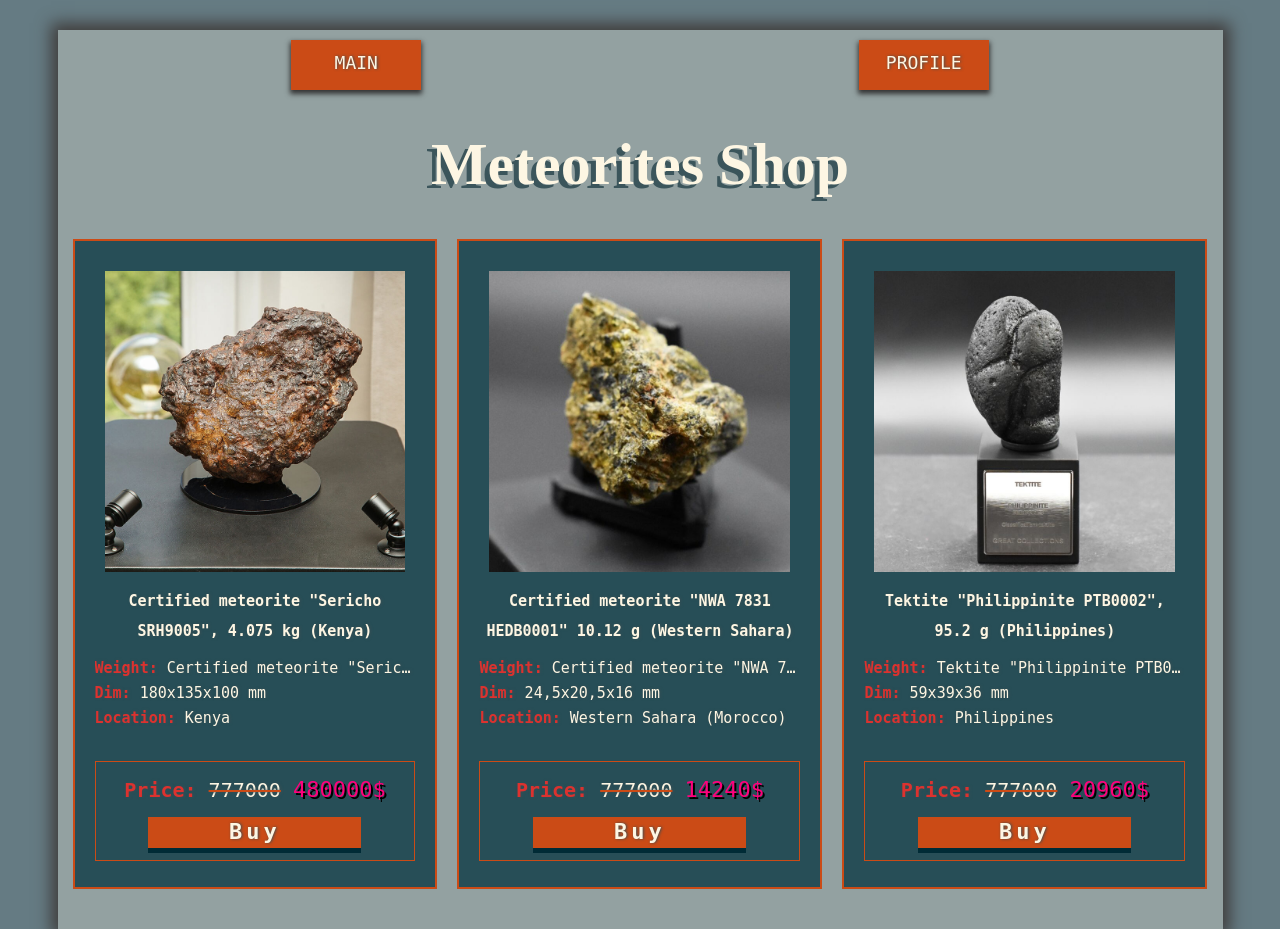
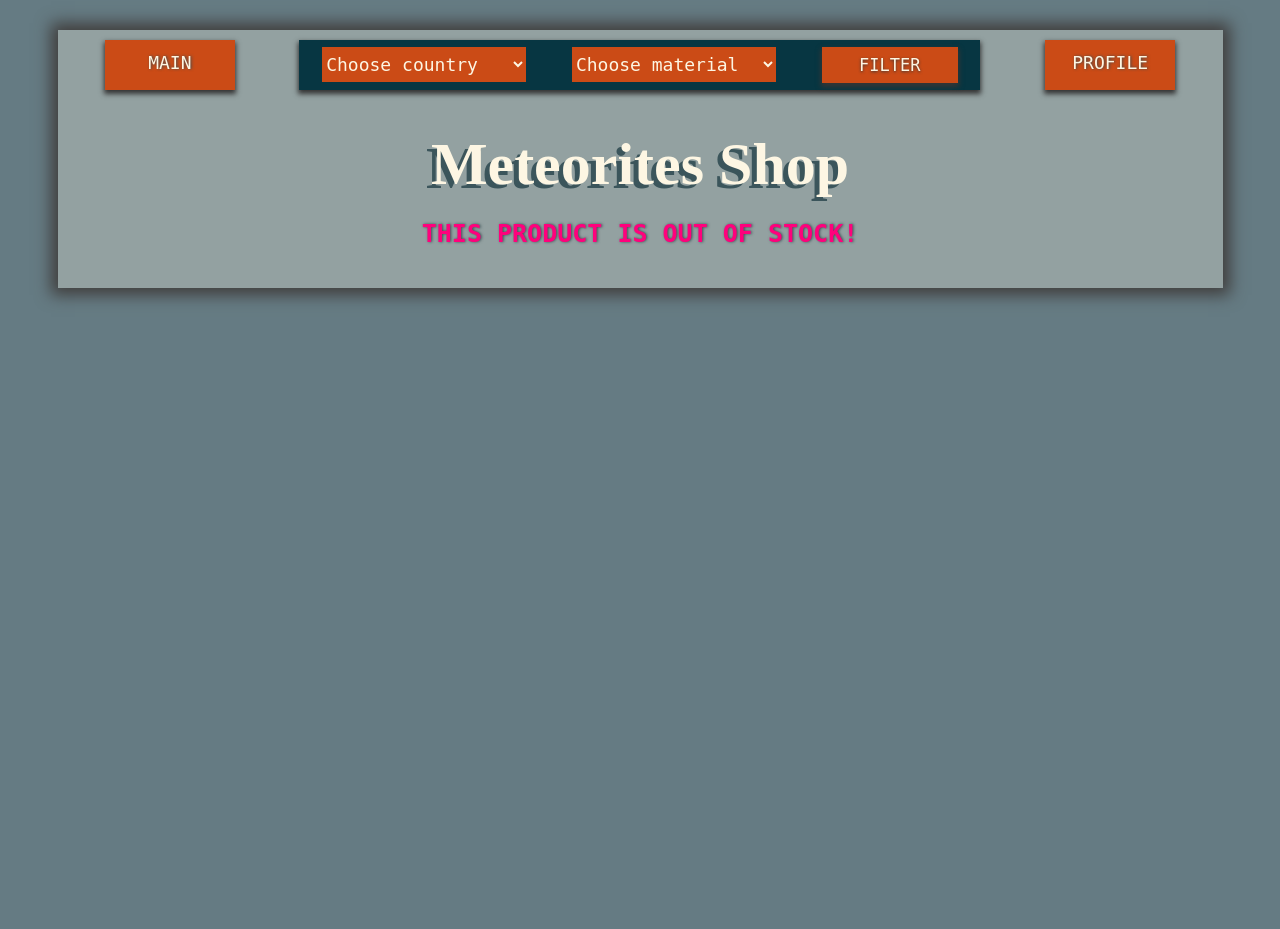
Before and after one commit to blackbirdcoder/learning_python_advanced_wave_2, a Django app: page / in a window 1280 px wide. After the commit the page ends 303 px from the top, so only its background shows below. Run offline with Django 4.2, Linux system fonts and the light colour scheme; data that the repository does not hold is empty.

Commit message:
product cards, models, filter ready

```diff
--- a/meteorites/meteorites/urls.py
+++ b/meteorites/meteorites/urls.py
@@ -22,5 +22,5 @@ urlpatterns = [
     path('', main, name='main'),
     path('admin/', admin.site.urls),
     path('profile/', profile, name='profile'),
-    path('product/<int:num>', product, name='product')
+    path('product/<slug:slug>', product, name='product')
 ]
--- a/meteorites/shop/templates/shop/main.html
+++ b/meteorites/shop/templates/shop/main.html
@@ -3,29 +3,38 @@
 {% block content %}
     <div class="box-heading">
         <h1 class="heading">Meteorites Shop</h1>
+        {% if products|length == 0 %}
+            <div class="notification">This product is out of stock!</div>
+            <meta http-equiv="REFRESH" content="3;url={{ main }}">
+        {% endif%}
     </div>
+    {% if products|length != 0 %}
         <div class="box-product">
         <div class="grid">
             {% for value in products %}
-                <div class="grid__item width-1-3">
+                <div class="grid__item width-1-3 box-product_position">
+                    <div class="{% if value.amount == 0 %}card_disabled{% endif %}{% if value.amount > 0 %}card_enabled{% endif %}">
                         <div class="card">
                             <figure class="card__box-picture">
-                            <img src="{% static 'images/'%}{{value.img}}.jpg" alt="picture">
+                                <img src="{% static 'images/'%}{{value.title}}.jpg" alt="picture">
                             </figure>
                             <div class="card__box-content-middl">
-                            <p class="card__txt">{{ value.desc}}</p>
+                                <p class="card__txt">{{ value.description}}</p>
                                 <ul class="card__list list">
-                                <li class="list__item"><span class="list__item_accent">Weight:</span> {{ value.desc }}</li>
-                                <li class="list__item"><span class="list__item_accent">Dim:</span> {{ value.dim }}</li>
+                                    <li class="list__item"><span class="list__item_accent">Weight:</span> {{ value.weight }}</li>
+                                    <li class="list__item"><span class="list__item_accent">Dim:</span> {{ value.diameter }}</li>
                                     <li class="list__item"><span class="list__item_accent">Location:</span> {{ value.location }}</li>
+                                    <li class="list__item"><span class="list__item_accent">Category:</span> {{ value.category.title }}</li>
+                                    <li class="list__item"><span class="list__item_accent">Amount:</span>  <span class="list__item_info">{{ value.amount }}</span></li>
                                 </ul>
                             </div>
                             <div class="card__box-content-bottom">
                                 <p class="card__price">
-                                <span class="card__price_accent">Price:</span> <span class="card__price_old">777000</span> <span class="card__price_new" >{{ value.price }}$</span>
+                                    <span class="card__price_accent">Price:</span> <span class="card__price_old">{{ value.price|add:1000 }}.00</span> <span class="card__price_new" >{{ value.price }}$</span>
                                 </p>
                                 <div class="crad__box-button">
-                                <a href="{% url 'product' num=value.id%}" class="btn-link">Buy</a>
+                                    <a href="{% url 'product' slug=value.slug_name%}" class="btn-link">Buy</a>
+                                </div>
                             </div>
                         </div>
                     </div>
@@ -33,4 +42,5 @@
             {% endfor %}
         </div>
     </div>
+    {% endif %}
 {% endblock %}
--- a/meteorites/shop/views.py
+++ b/meteorites/shop/views.py
@@ -1,20 +1,41 @@
+from django.http import Http404
 from django.shortcuts import render
-from data import context, userdata
+from shop.models import Product
 
 
 def main(request):
+    context = {
+        'title': 'Main',
+        'products': Product.objects.all()
+    }
+    if request.method == 'POST':
+        country = request.POST.get('country')
+        material_id = request.POST.get('material_id')
+        if country != "0":
+            context['products'] = Product.objects.filter(location=country)
+        if material_id != "0":
+            context['products'] = Product.objects.filter(category_id=material_id)
+        if country != "0" and material_id != "0":
+            context['products'] = Product.objects.filter(location=country, category_id=material_id)
     return render(request, 'shop/main.html', context)
 
 
-def product(request, num):
-    shop_product = {}
-    for value in context['products']:
-        if num == value.get('id'):
-            shop_product = value
-            break
-    shop_product['title'] = 'Buy goods'
-    return render(request, 'product/product.html', shop_product)
+def product(request, slug):
+    try:
+        context = {
+            'title': 'Buy Goods',
+            'product': Product.objects.get(slug_name=slug)
+        }
+        return render(request, 'product/product.html', context)
+    except Product.DoesNotExist:
+        raise Http404('Not found')
 
 
 def profile(request):
-    return render(request, 'user/profile.html', userdata)
+    context = {
+        'title': 'Profile',
+        'firstname': 'Richard',
+        'lastname': 'Stallman',
+        'credit': 10000000,
+    }
+    return render(request, 'user/profile.html', context)
--- a/meteorites/static/css/main.css
+++ b/meteorites/static/css/main.css
@@ -1,5 +1,7 @@
 /* base */
-* {
+*,
+*:before,
+*:after {
     margin: 0;
     padding: 0;
     box-sizing: border-box;
@@ -17,14 +19,14 @@ ul {
     align-content: center;
     justify-content: space-around;
 }
-.nav-list__item {
+.nav-list__item, .form-filter-button {
     width: 130px;
     height: 100%;
     text-align: center;
     background-color: #cb4b16;
     box-shadow: 0px 3px 5px 1px #353535;
 }
-.nav-list__txt {
+.nav-list__txt, .form-filter-button {
     padding-top: 12px;
     display: block;
     width: 100%;
@@ -34,11 +36,19 @@ ul {
     text-decoration: none;
     color: #fdf6e3;
 }
-.nav-list__txt:hover, .btn-link:hover {
+.nav-list__txt:hover,
+.btn-link:hover,
+.form-filter-button:hover {
     background-color:  #ff530a;
 }
 
+.nav-list__item_theme_dark {
+    background-color: #073642;
+}
 
+.nav-list__item_width_full {
+    width: 60%;
+}
 /* --- */
 
 
@@ -96,10 +106,13 @@ ul {
     margin: 0;
     padding: 10px;
     max-width: 100%;
+    height: 50%;
 }
 
 .card__box-picture > img, .product__box-picture > img {
     width: 100%;
+    height: 100%;
+    object-fit: fill;
 }
 
 .card__txt {
@@ -107,10 +120,20 @@ ul {
     font-weight: bold;
     text-align: center;
     line-height: 30px;
+    height: 55px;
+    overflow: hidden;
+    text-overflow: ellipsis;
+    white-space: break-spaces;
 }
 
-.list__item_accent, .card__price_accent {
+.list__item_accent,
+.card__price_accent,
+.list-desc__item_accent {
     color: #dc322f;
+    font-weight: bold;
+}
+.list__item_info {
+    color: #e2b735;
     font-weight: bold;
 }
 
@@ -120,9 +143,47 @@ ul {
     overflow: hidden;
     white-space: nowrap;
 }
+.list-desc__item_description {
+    height: 100px;
+    line-height: 25px;
+    overflow-x: auto;
+}
+.box-product_position {
+    position: relative;
+}
+
+
+.card_disabled::after {
+    content: '';
+    position: absolute;
+    top: 10px;
+    left: 10px;
+    right: 10px;
+    bottom: 10px;
+    background-color: rgb(0 0 0 / 28%);
+    z-index: 9000;
+}
+.card_disabled::before {
+    content: 'out of stock';
+    font-size: 40px;
+    position: absolute;
+    color: #ff017c;
+    text-transform: uppercase;
+    z-index: 10000;
+    display: flex;
+    align-content: center;
+    padding-top: 150px;
+    width: 96%;
+    justify-content: center;
+    text-shadow: -1px 5px 1px black;
+}
+.card_disabled > .card {
+    position: relative;
+    /* z-index: -1000; */
+}
 
 .card__box-content-bottom {
-    margin-top: 30px;
+    margin-top: 10px;
     border: 1px solid #cb4b16;
     height: 100px;
 }
@@ -197,6 +258,7 @@ ul {
     margin-top: 40px;
     background-color: #073642c4;
     border: 2px solid #cb4b16;
+    height: 490px;
 }
 
 .product__content-base {
@@ -214,15 +276,17 @@ ul {
 .list-desc {
     font-family: monospace;
     font-size: 18px;
-    line-height: 40px;
+    line-height: 30px;
 }
 
 .product__box-picture {
-    width: 90%;
+    /* width: 90%; */
+    width: 480px;
+    overflow: hidden;
 }
 
 .product__price {
-    margin-top: 20px;
+    margin-top: 5px;
     text-align: center;
 }
 
@@ -263,3 +327,58 @@ button:disabled:hover{
   color: #666666;
   cursor: default;
 }
+
+.product__list-desc {
+    margin-right: 20px;
+}
+
+.product__box-picture_height_full {
+    height: 100%;
+}
+
+/* filter */
+.form-filter__box-fields {
+    padding-top: 7px;
+    display: flex;
+    align-content: center;
+    justify-content: space-around;
+}
+
+.select {
+    margin: 0;
+    background-color: #cb4b16;
+    border: 0;
+    width: 30%;
+    height: 35px;
+    font-family: monospace;
+    font-size: 18px;
+    cursor: pointer;
+    line-height: inherit;
+    color: #fdf6e3;
+}
+
+.select:focus {
+    outline: none;
+}
+
+.form-filter-button {
+    width: 20%;
+    border: 0;
+    height: 36px;
+    padding: 0;
+    font-size: 17px;
+    text-shadow: 0px 1px 3px #383838;
+}
+.form-filter-button:hover {
+    cursor: pointer;
+}
+
+/* notifi */
+.notification {
+    margin-top: 20px;
+    font-size: 25px;
+    color: #ff017c;
+    text-transform: uppercase;
+    font-family: monospace;
+    font-weight: bold;
+}
--- a/meteorites/templates/_navigation.html
+++ b/meteorites/templates/_navigation.html
@@ -2,6 +2,29 @@
     <li class="nav-list__item">
         <a class="nav-list__txt" href="{% url 'main' %}">Main</a>
     </li>
+    {% if title == 'Main' %}
+    <li class="nav-list__item nav-list__item_theme_dark nav-list__item_width_full">
+        <form action="" method="post" class="form-filter">
+            {% csrf_token %}
+            <div class="form-filter__box-fields">
+                <select name="country" id="selectСountry" class="select">
+                    <option value="0" selected>Choose country</option>
+                    <option value="Argentina">Argentina</option>
+                    <option value="Philippines">Philippines</option>
+                    <option value="Kenya">Kenya</option>
+                    <option value="Western Sahara">Western Sahara</option>
+                </select>
+                <select name="material_id" id="selectMaterialId" class="select">
+                    <option value="0" selected>Choose material</option>
+                    <option value="1">Iron meteorite</option>
+                    <option value="2">Stone meteorite</option>
+                    <option value="3">Other meteorite</option>
+                    <input type="submit" value="Filter" class="form-filter-button">
+                </select>
+            </div>
+        </form>
+    </li>
+    {% endif %}
     <li class="nav-list__item">
         <a class="nav-list__txt" href="{% url 'profile' %}">Profile</a>
     </li>
```
Also changed, not shown: meteorites/shop/admin.py (+17 -2 lines), meteorites/shop/models.py (+10 -10 lines), meteorites/shop/templates/product/product.html (+10 -8 lines), meteorites/shop/migrations/0005_remove_category_name_remove_product_name_and_more.py (added), meteorites/static/images/cdc100.jpg (added), meteorites/static/images/cdc200.jpg (added), meteorites/static/images/chic11.jpg (added), meteorites/static/images/gao112.jpg (added), meteorites/static/images/imil94.jpg (added), meteorites/static/images/kk200.jpg (added), meteorites/static/images/nwa7831.jpg (renamed from meteorites/static/images/nwa.jpg), meteorites/static/images/ptb0002.jpg (renamed from meteorites/static/images/ptb.jpg), meteorites/static/images/shr9005.jpg (renamed from meteorites/static/images/shr.jpg), 2 other files. Lines whose indentation alone changed are shown as unchanged.
